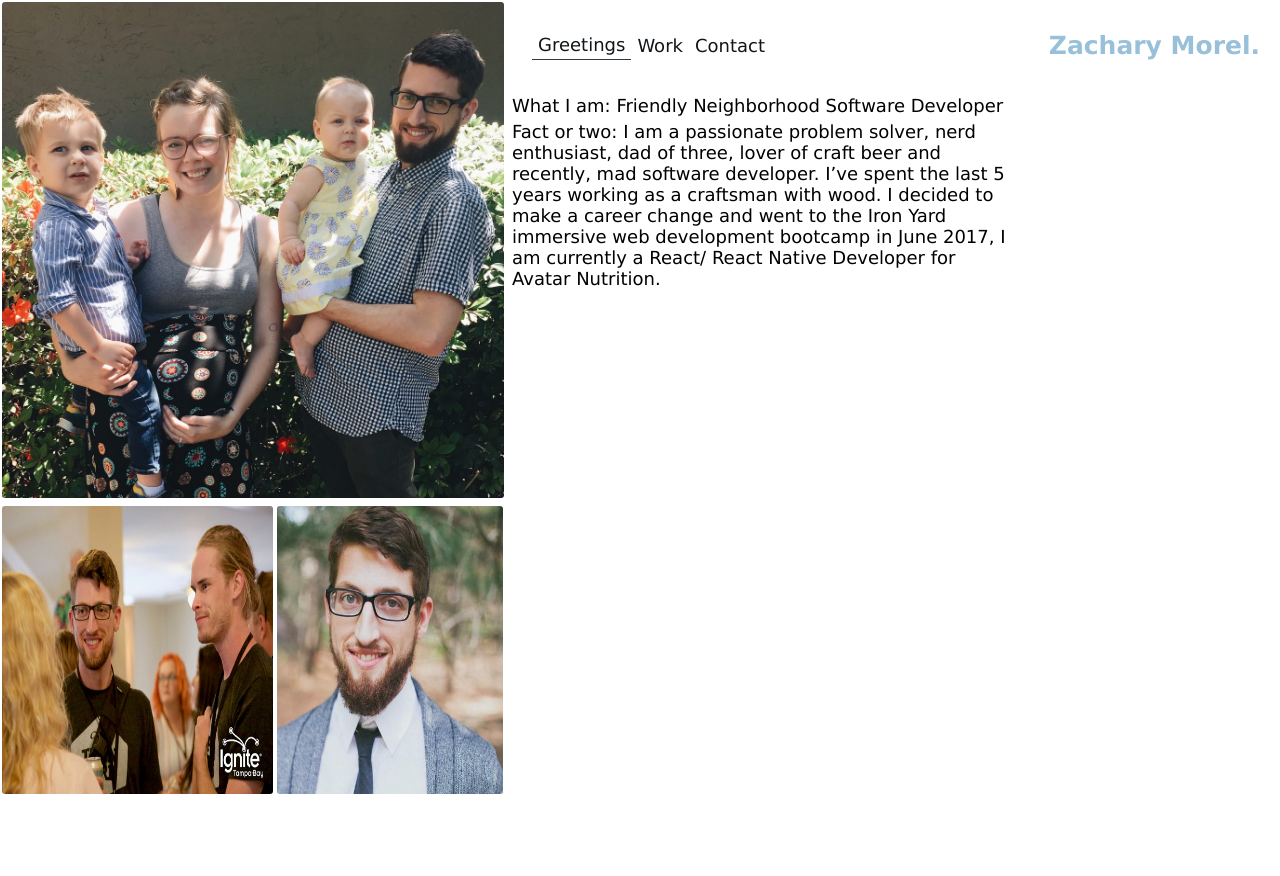
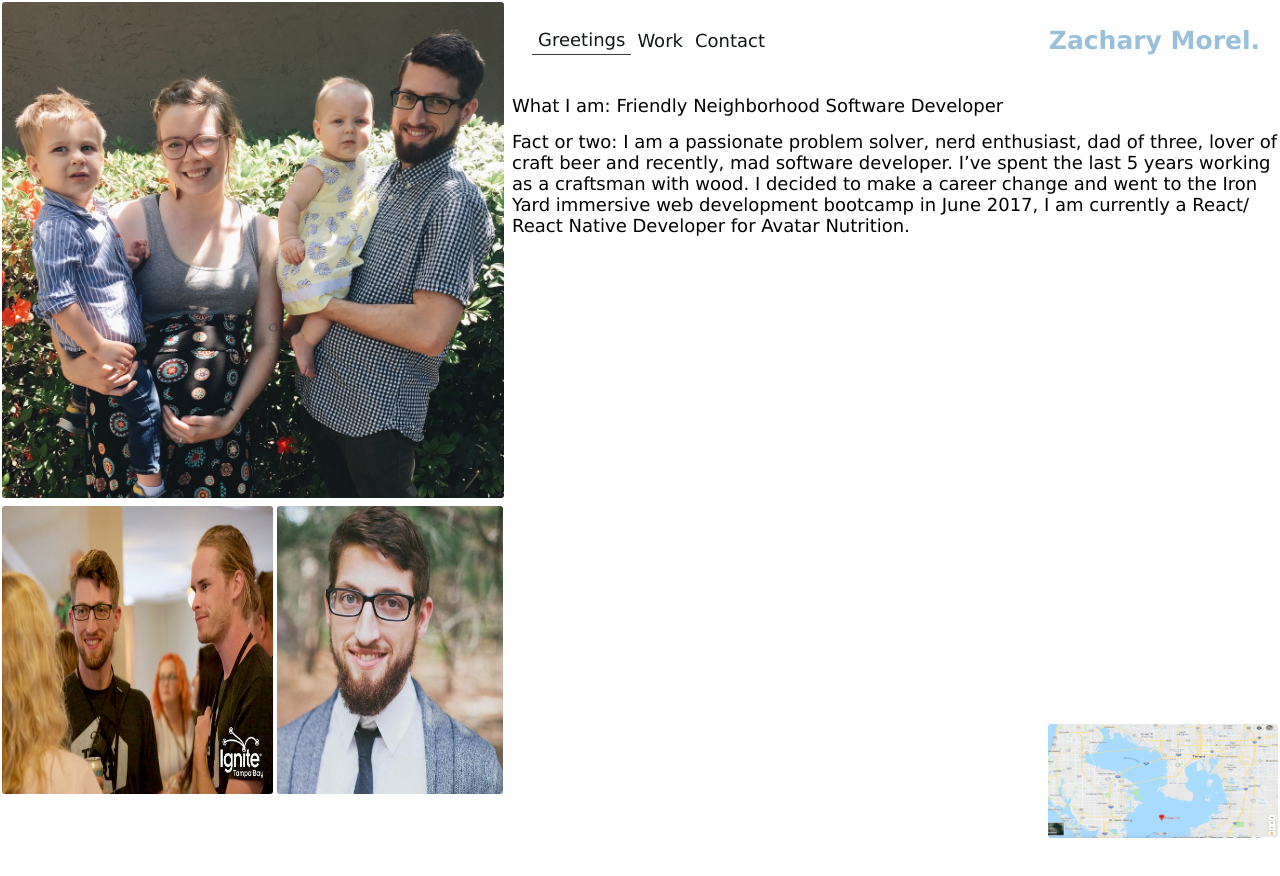
Before and after one commit to zacharymorel/zacharymorel.github.io, a React (Create React App) app in the folder potfolio/: page / in a window 1280 px wide. Shown: the top 876 px of the page. After the commit the page ends 840 px from the top, so only its background shows below. Built offline with nearby package versions, Linux system fonts and the light colour scheme.

Commit message:
More work with styling Components

```diff
--- a/potfolio/src/css/aboutMe.css
+++ b/potfolio/src/css/aboutMe.css
@@ -1,12 +1,16 @@
 .AboutMeContainer {
-   display: flex;
+  display: flex;
   flex-flow: row wrap;
-  height: 100%;
+  height: 95%;
   width: 100%;
 }
 
-.AboutMeContentContainer {
-  /* background: red; */
-  height: 100%;
-  width: 60%;
+.AboutMePersonalInfo {
+  /* width: 100%; */
 }
+
+.AboutMeMap {
+  align-items: flex-end;
+  display: flex;
+  justify-content: flex-end;
+}
--- a/potfolio/src/css/header.css
+++ b/potfolio/src/css/header.css
@@ -3,7 +3,7 @@
   display: flex;
   justify-content: space-between;
   align-items: center;
-  height: 50px;
+  height: 5%;
   padding: 20px;
 }
 
--- a/potfolio/src/views/AboutMe.js
+++ b/potfolio/src/views/AboutMe.js
@@ -1,17 +1,26 @@
 // Components
 import React from 'react'
+import ImagesWrapper from '../utility_components/ImagesWrapper'
 
+// functions
+import { imageImport } from '../utility_functions/ImageImport'
 // Styles
 import '../css/aboutMe.css'
 
 const AboutMe = () => {
-  const { PersonalInfo } = styles
+  const images = imageImport(require.context('../images', false, /\.(png|jpe?g|svg)$/))
+  const { PersonalInfo, TampaBayImage } = styles
+
+  // TODO: Look at the Flex Box styling Column and Row for AboutMeContainer,
+  //  I don't have it quite right
   return (
     <div className='AboutMeContainer'>
-      <div className='AboutMeContentContainer'>
+      <div className='AboutMePersonalInfo'>
         <p className='Text' style={PersonalInfo}><span className='Categories'>What I am:</span> Friendly Neighborhood Software Developer</p>
         <p className='Text' style={PersonalInfo}><span className='Categories'>Fact or two:</span> I am a passionate problem solver, nerd enthusiast, dad of three, lover of craft beer and recently, mad software developer. I’ve spent the last 5 years working as a craftsman with wood. I decided to make a career change and went to the Iron Yard immersive web development bootcamp in June 2017, I am currently a React/ React Native Developer for Avatar Nutrition.</p>
-        {/* Graph component will go here for pin point of TPA fla */}
+      </div>
+      <div className='AboutMeMap'>
+        <ImagesWrapper styles={TampaBayImage} image={images['TampaBay.png']} />
       </div>
     </div>
   )
@@ -19,9 +28,12 @@ const AboutMe = () => {
 
 const styles = {
   PersonalInfo: {
-    marginTop: 5,
+    marginTop: 15,
     marginBottom: 5,
-    width: 500
+  },
+  TampaBayImage: {
+    height: '30%',
+    width: '30%'
   }
 }
 
--- a/potfolio/src/views/GreetingImageContainer.js
+++ b/potfolio/src/views/GreetingImageContainer.js
@@ -5,8 +5,8 @@ import ImagesWrapper from '../utility_components/ImagesWrapper'
 import { imageImport } from '../utility_functions/ImageImport'
 
 const GreetingImageContainer = () => {
+  const images = imageImport(require.context('../images', false, /\.(png|jpe?g|svg)$/))
   const { EasterImage, IgniteTampa, GreetingImageContainer, ProfilePic } = styles
-  const images = imageImport(require.context('../images', false, /\.(png|jpe?g|svg)$/))
 
   return (
     <div className='GreetingImageContainer' style={GreetingImageContainer}>
--- a/potfolio/src/views/Header.js
+++ b/potfolio/src/views/Header.js
@@ -13,6 +13,8 @@ class Header extends Component {
     }
   }
 
+  // TODO: Include Context API here? Send up url and teach it which components to show
+  //       instead of using React Router since it's so small?
   toggleComponents = (params) => {
     if(params === 'Greetings') {
       if(this.props.determineContent !== params ) {
--- a/potfolio/src/views/Main.js
+++ b/potfolio/src/views/Main.js
@@ -20,6 +20,8 @@ const Main = () => {
 // TODO: Move this somewhere else
 const styles = {
   contentInfo: {
+    height: '100%',
+    // paddingTop: 2,
     width: '60%'
   }
 }
```
Also changed, not shown: potfolio/src/images/TampaBay.png (added).
